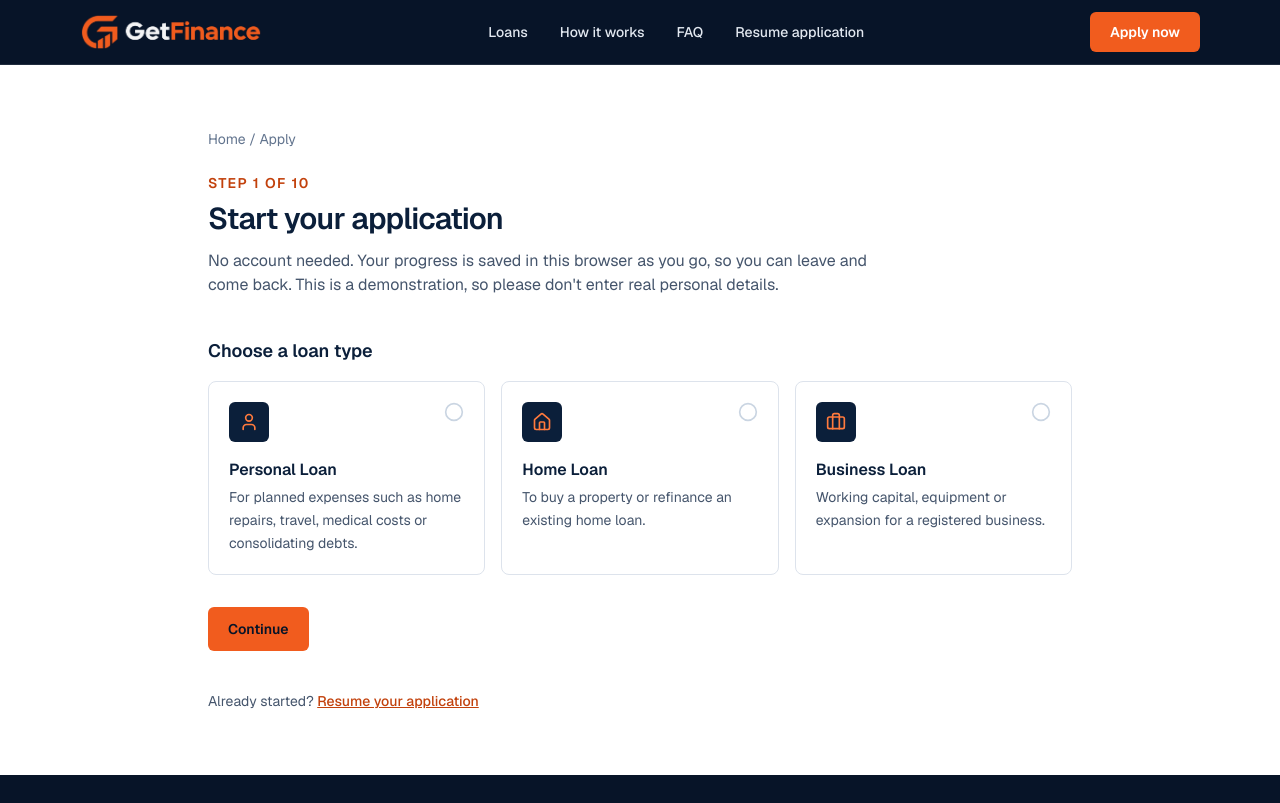
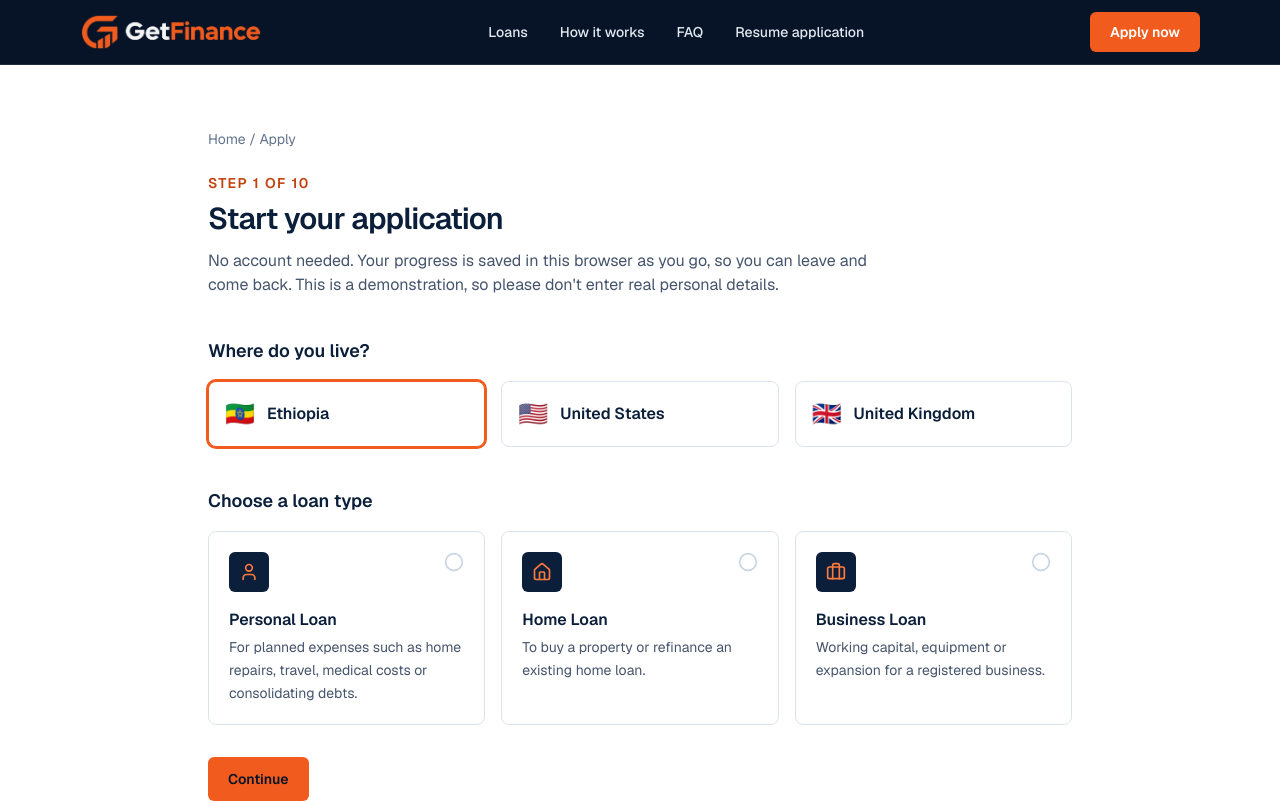
Before and after one commit to Get-WEB-Dev/GetFinance, a Next.js app: page /apply in a window 1280 px wide. Shown: the top 803 px of the page. Built offline with nearby package versions, Linux system fonts and the light colour scheme.

Commit message:
Add countries: draft country, per-country loan limits, rules and currency

```diff
--- a/components/apply/LoanSelectionForm.tsx
+++ b/components/apply/LoanSelectionForm.tsx
@@ -5,7 +5,8 @@ import { useRouter } from "next/navigation";
 import { zodResolver } from "@hookform/resolvers/zod";
 import { useForm, useWatch } from "react-hook-form";
 import { Check, Circle } from "lucide-react";
-import { loanProducts, getLoanProduct, type LoanType } from "@/config/loans";
+import { getLoanProduct, getLoanProducts, type LoanType } from "@/config/loans";
+import { DEFAULT_COUNTRY, countries, countryCodes } from "@/config/countries";
 import { getStepPath } from "@/config/steps";
 import { createDraft } from "@/lib/draft/create-draft";
 import { formatCurrency } from "@/lib/format/currency";
@@ -29,12 +30,17 @@ export function LoanSelectionForm({ initialType }: { initialType?: LoanType }) {
   } = useForm<LoanSelectionValues>({
     resolver: zodResolver(loanSelectionSchema),
     mode: "onChange",
-    defaultValues: { loanType: initialType },
+    defaultValues: { country: DEFAULT_COUNTRY, loanType: initialType },
   });
 
+
+
   const selectedType = useWatch({ control, name: "loanType" });
-  const selectedProduct = selectedType ? getLoanProduct(selectedType) : null;
+  const selectedCountry = useWatch({ control, name: "country" }) ?? DEFAULT_COUNTRY;
+  const products = getLoanProducts(selectedCountry);
+  const selectedProduct = selectedType ? getLoanProduct(selectedType, selectedCountry) : null;
   const errorMessage = errors.loanType?.message;
+  // const draft = createDraft(values.loanType, values.country);
 
   async function onSubmit(values: LoanSelectionValues) {
     setSubmitError(null);
@@ -49,11 +55,25 @@ export function LoanSelectionForm({ initialType }: { initialType?: LoanType }) {
 
   return (
     <form onSubmit={handleSubmit(onSubmit)} noValidate>
-      <fieldset aria-describedby={errorMessage ? "loan-type-error" : undefined}>
+            <fieldset>
+        <legend className="text-lg font-semibold text-navy-900">Where do you live?</legend>
+        <div className="mt-4 grid gap-4 md:grid-cols-3">
+          {countryCodes.map((code) => (
+            <label key={code} className="block cursor-pointer">
+              <input type="radio" value={code} className="peer sr-only" {...register("country")} />
+              <span className="flex items-center gap-3 rounded-lg border border-line bg-white p-4 transition-colors hover:border-navy-800 peer-checked:border-accent-600 peer-checked:ring-2 peer-checked:ring-accent-600 peer-focus-visible:outline-2 peer-focus-visible:outline-offset-2 peer-focus-visible:outline-accent-600">
+                <span aria-hidden className="text-2xl">{countries[code].flag}</span>
+                <span className="font-semibold text-navy-900">{countries[code].name}</span>
+              </span>
+            </label>
+          ))}
+        </div>
+      </fieldset>
+      <fieldset aria-describedby={errorMessage ? "loan-type-error" : undefined} className="mt-10">
         <legend className="text-lg font-semibold text-navy-900">Choose a loan type</legend>
 
         <div className="mt-4 grid gap-4 md:grid-cols-3">
-          {loanProducts.map((product) => {
+          {products.map((product) => {
             const Icon = product.icon;
             const isSelected = selectedType === product.type;
 
@@ -100,8 +120,8 @@ export function LoanSelectionForm({ initialType }: { initialType?: LoanType }) {
             <p className="font-semibold text-navy-900">{selectedProduct.name}</p>
             <p className="mt-1 text-sm text-slate-600">{selectedProduct.summary}</p>
             <p className="mt-3 text-sm text-slate-700">
-              Illustrative range: {formatCurrency(selectedProduct.minAmount)} to{" "}
-              {formatCurrency(selectedProduct.maxAmount)}, over{" "}
+              Illustrative range: {formatCurrency(selectedProduct.minAmount, selectedCountry)} to{" "}
+              {formatCurrency(selectedProduct.maxAmount, selectedCountry)}, over{" "}
               {formatTerm(selectedProduct.minMonths)} to {formatTerm(selectedProduct.maxMonths)}.
             </p>
             <p className="mt-2 text-xs text-slate-500">
```
